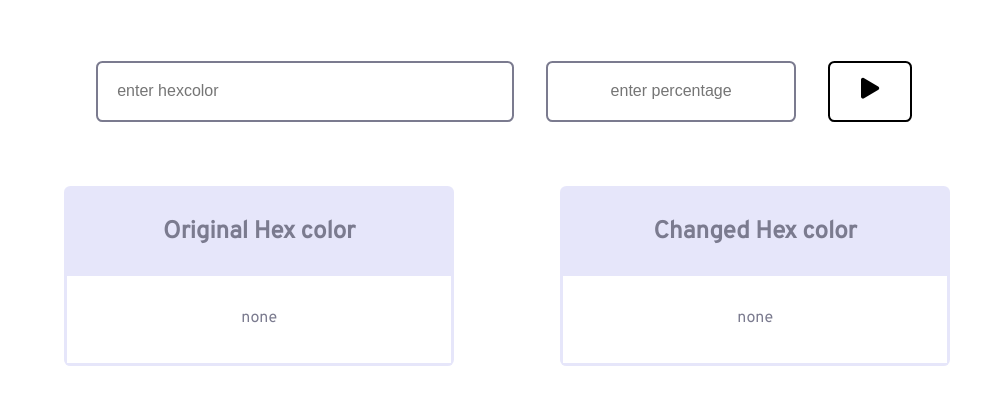
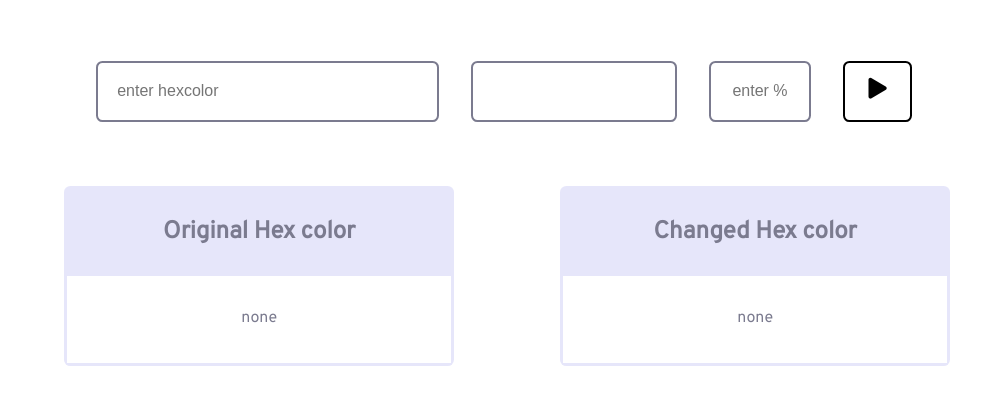
Before and after one commit to siduck/hex-tools, a website built with webpack: page index.html in a window 1280 px wide. Shown: the part 169-574 px from the top of the page, without its empty margins (136-1143 px from the left). Built offline with nearby package versions, Linux system fonts and the light colour scheme.

Commit message:
show color change bar

```diff
--- a/index.html
+++ b/index.html
@@ -27,11 +27,13 @@
         <div class="inputCol">
           <input type="text" id="user_Color" placeholder="enter hexcolor" />
 
-          <input
-            type="text"
-            id="user_Percentage"
-            placeholder="enter percentage"
-          />
+          <div class="showCol_diff">
+            <div class="ogCol"></div>
+
+            <div class="newCol"></div>
+          </div>
+
+          <input type="text" id="user_Percentage" placeholder="enter %" />
 
           <div class="run"><i class="fas fa-play"></i></div>
         </div>
```
Also changed, not shown: dist/css/style.css.
